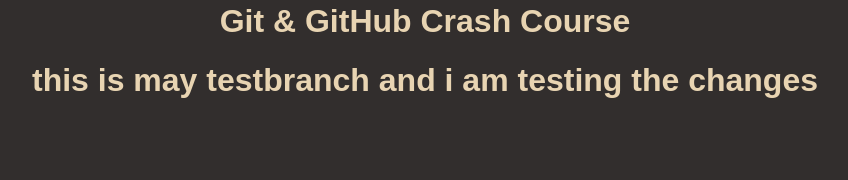
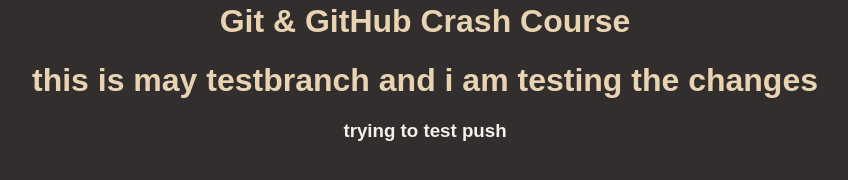
Before and after one commit to MonicaJMittal/MyFirstRepository, a plain HTML site: page index.html in a window 1280 px wide. Shown: the part 166-346 px from the top of the page, without its empty margins (215-1063 px from the left). Drawn offline with Linux system fonts and the light colour scheme.

Commit message:
Update index.html

```diff
--- a/index.html
+++ b/index.html
@@ -12,5 +12,8 @@
     <h1>Git & GitHub Crash Course</h1>
     <h1> this is may testbranch and i am testing the changes</h1>
     </section>
+    <section>
+      <h3> trying to test push </h3>
+    </section>
   </body>
 </html>
```
